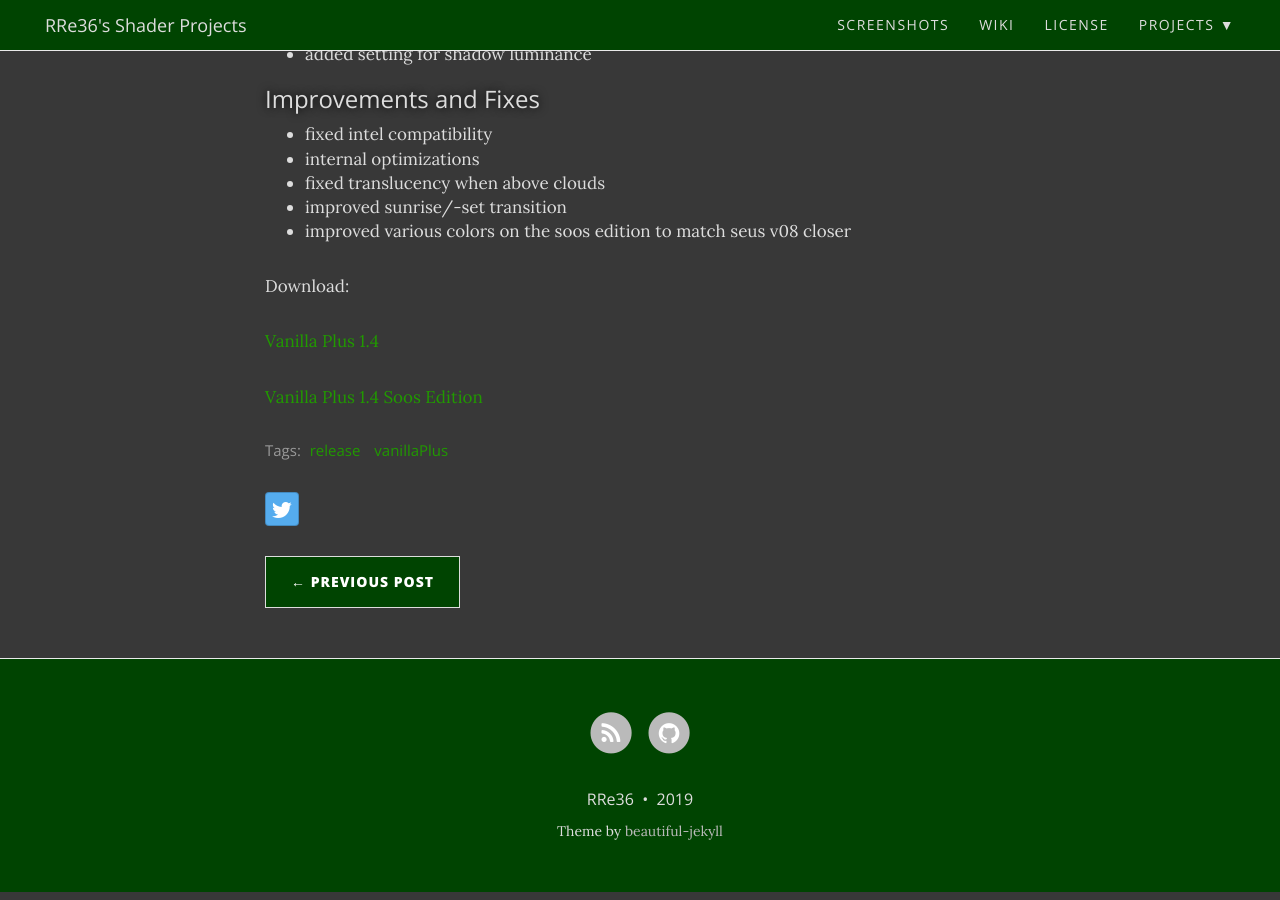
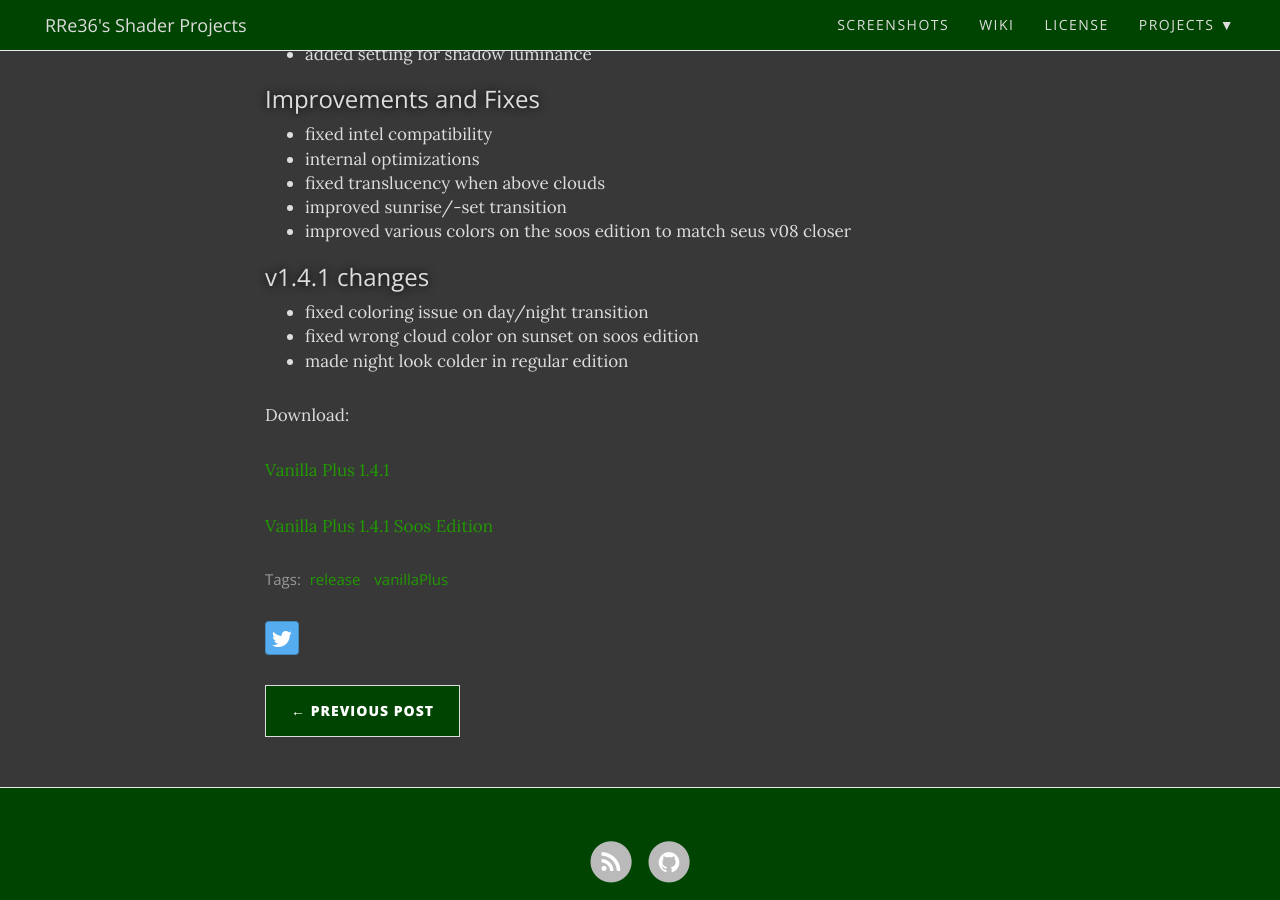
Before and after one commit to rre36/glProjectsWeb, a Jekyll site: the page built from _posts/2019-06-21-vplus_1.4.md, in a window 1280 px wide and 900 px high, scrolled down 571 px. Built offline with Jekyll 4.4.1, drawn with Linux system fonts in a browser that asks for light colours; nearby versions of some CDN libraries.

Commit message:
Update 2019-06-21-vplus_1.4.md

```diff
--- a/_posts/2019-06-21-vplus_1.4.md
+++ b/_posts/2019-06-21-vplus_1.4.md
@@ -24,9 +24,15 @@
 * improved sunrise/-set transition
 * improved various colors on the soos edition to match seus v08 closer
 
+### v1.4.1 changes
+
+* fixed coloring issue on day/night transition
+* fixed wrong cloud color on sunset on soos edition
+* made night look colder in regular edition
+
 
 Download:
 
-[Vanilla Plus 1.4](https://github.com/rre36/GLSL-VPlus/releases/download/v1.4/VPlus_v1.4.zip)
+[Vanilla Plus 1.4.1](https://github.com/rre36/GLSL-VPlus/releases/download/v1.4.1/VPlus_v1.4.1.zip)
 
-[Vanilla Plus 1.4 Soos Edition](https://github.com/rre36/GLSL-VPlus/releases/download/v1.4/VPlus_v1.4_SE.zip)
+[Vanilla Plus 1.4.1 Soos Edition](https://github.com/rre36/GLSL-VPlus/releases/download/v1.4.1/VPlus_v1.4.1_SE.zip)
```
